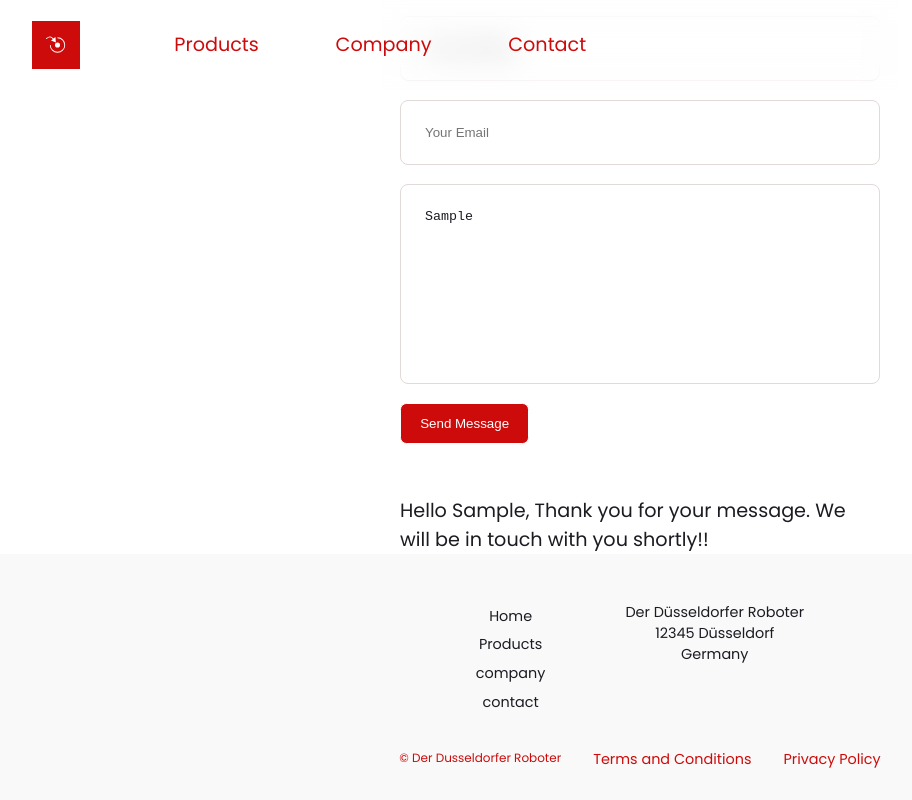
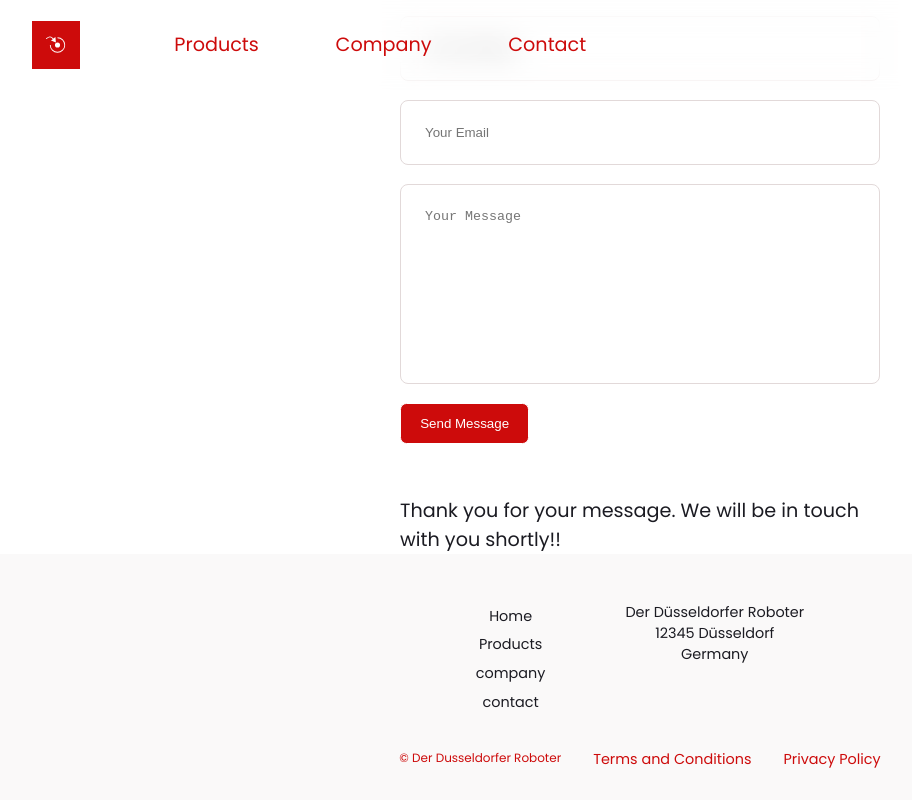
Before and after one commit to nilahomar/spa-landing-page, a React (Create React App) app: page / in a window 1280 px wide. Both pictures are taken after typing "Sample", "name@example.com", "Sample" into the empty fields and a click on the button "Send Message". Shown: the part 3474-4274 px from the top of the page, without its empty margins (0-912 px from the left). Built offline with nearby package versions, Linux system fonts and the light colour scheme.

Commit message:
contact fixed

```diff
--- a/src/components/contact/Contact.jsx
+++ b/src/components/contact/Contact.jsx
@@ -8,7 +8,6 @@ import { useState } from "react";
 
 const Contact = () => {
   const [submitted, setSubmitted] = useState(false);
-  const [name, setName] = useState("");
   const [title, setTitle] = useState("");
 
   //form email
@@ -27,18 +26,23 @@ const Contact = () => {
     //     }
     //   );
     e.target.reset();
+    setTitle("");
     setSubmitted(true);
   };
 
   const handleChange = (e) => {
     e.preventDefault();
-    setName(e.target.value);
   };
 
   const handleTitleChange = (e) => {
     e.preventDefault();
     setTitle(e.target.value);
   };
+
+  // const resetInputField = () => {
+  //   setTitle("");
+  // };
+
 
   return (
     <section id="contact">
@@ -68,10 +72,11 @@ const Contact = () => {
           <button id="contact-submit" type="submit" className="btn btn_primary">
             Send Message
           </button>
+          {/* <button onClick={resetInputField}>Reset</button> */}
           {submitted && (
             <div className="success-message">
               <p>
-                Hello {name}, Thank you for your message. We will be in touch with you shortly!!{" "}
+                Thank you for your message. We will be in touch with you shortly!!{" "}
               </p>
             </div>
           )}
```
